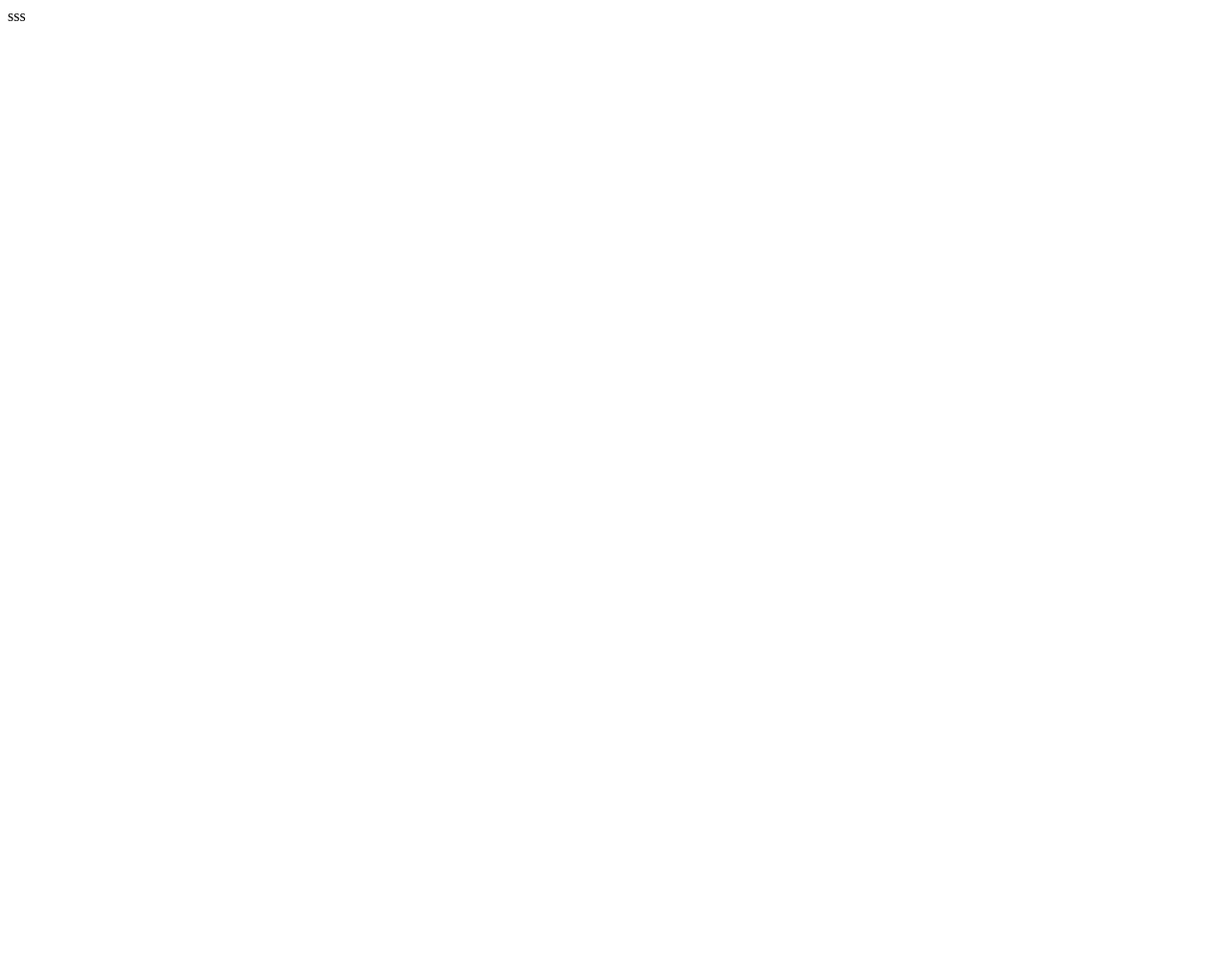
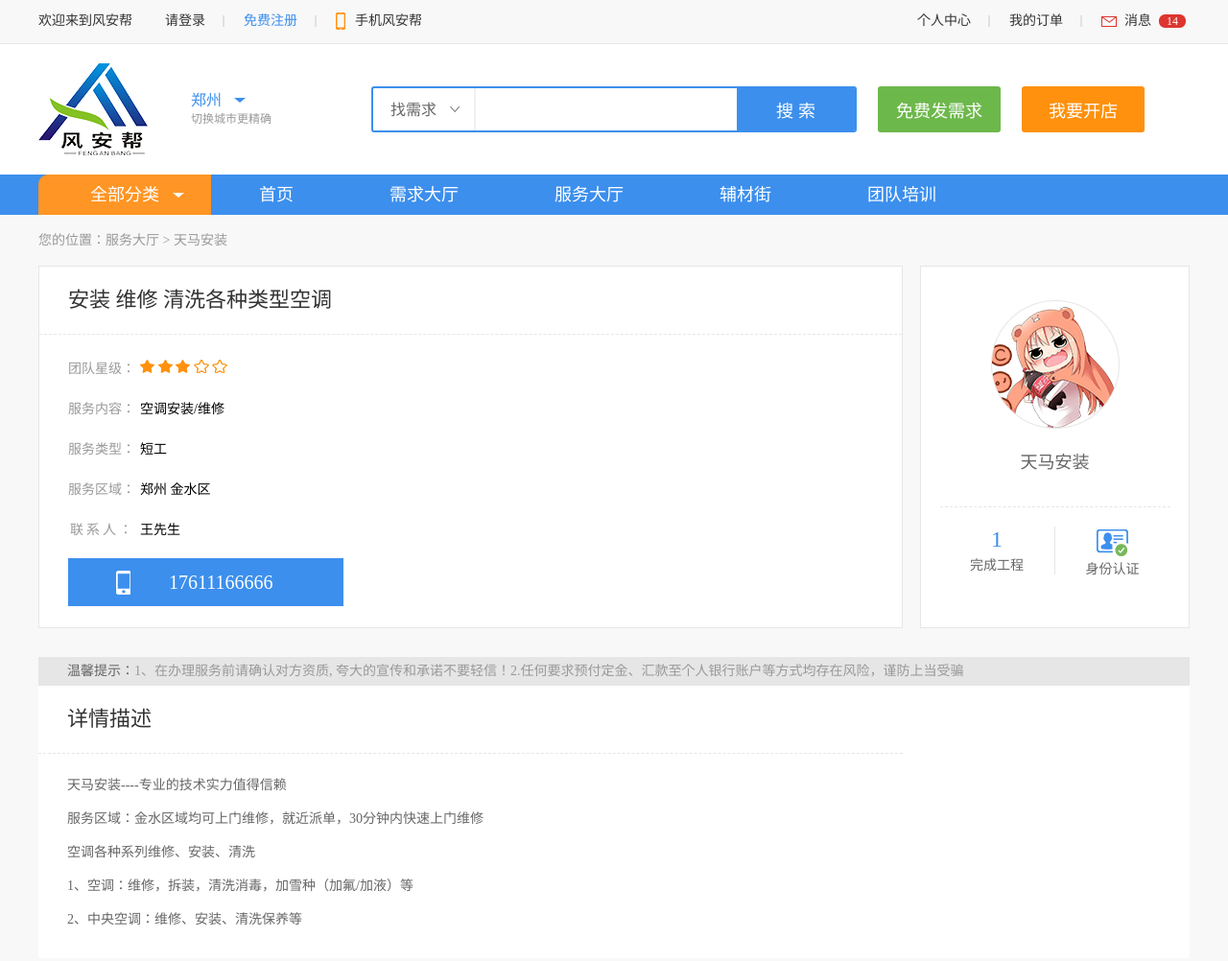
Before and after one commit to SAVING-Liu/fenganbang-pc, a plain HTML site: page installation_Details.html in a window 1280 px wide. Shown: the top 1002 px of the page at 96% size. Before the commit the page ends 800 px from the top, so only its background shows below. Drawn offline with Linux system fonts and the light colour scheme.

Commit message:
安装团队详情完成

```diff
--- /dev/null
+++ b/css/zpf_style.css
@@ -0,0 +1,205 @@
+*{
+	margin: 0;
+	padding: 0;
+	border: 0;
+}
+p,a,li,h1,h2,h3,h4,h5,span{
+	font-family: "微软雅黑";
+}
+ul li{
+	list-style: none;
+}
+a{
+	text-decoration: none;
+}
+.zpf_ins_wrap{
+	width: 1200px;
+	height: auto;
+	margin: 0 auto;
+	overflow: hidden;
+}
+.zpf_ins_head{
+	width: 100%;
+	height: 53px;
+	overflow: hidden;
+}
+.zpf_ins_head p{
+	font-size: 14px;
+	color: #999;
+	line-height: 53px;
+}
+.zpf_ins_cont{
+	width: 100%;
+	height: 378px;
+}
+.zpf_ins_cont_left{
+	width: 899px;
+	height: 376px;
+	border: 1px #e6e6e6 solid;
+	background: #ffffff;
+	float: left;
+}
+.zpf_ins_cont_l_o{
+	width: 100%;
+	height: 70px;
+	border-bottom: 1px #e6e6e6 dashed;
+}
+.zpf_ins_cont_l_o h5{
+	font-size: 22px;
+	font-weight: 100;
+	padding-left: 30px;
+	line-height: 70px;
+}
+.zpf_ins_cont_l_t{
+	width: 100%;
+	height: 42px;
+	overflow: hidden;
+}
+.zpf_ins_cont_l_t p{
+	display: block;
+	width: 100px;
+	height: 15px;
+	font-size: 14px;
+	margin-top: 24px;
+	color: #999999;
+	text-align: right;
+	float: left;
+}
+.zpf_ins_cont_t_o{
+	width: auto;
+	margin-top: 26px;
+	height: 15px;
+	margin-left: 5px;
+	float: left;
+}
+.zpf_ins_cont_t_o p{
+	font-size: 14px;
+	margin-top: 0;
+	text-align: left;
+	color: black;
+}
+.zpf_ins_cont_l_s{
+	width: 287px;
+	height: 50px;
+	margin-top: 23px;
+	margin-left: 30px;
+	background: #3c8fed;
+	cursor: pointer;
+	overflow: hidden;
+}
+.zpf_ins_cont_l_s img{
+	display: block;
+	margin-left: 50px;
+	margin-top: 13px;
+	float: left;
+}
+.zpf_ins_cont_l_s p{
+	float: left;
+	font-size: 20px;
+	color: white;
+	line-height: 50px;
+	padding-left: 40px;
+}
+.zpf_ins_cont_right{
+	width: 279px;
+	height: 376px;
+	border: 1px #e6e6e6 solid;
+	background: #ffffff;
+	float: right;
+}
+.zpf_ins_cont_r_o{
+	width: 240px;
+	height: 250px;
+	border-bottom: 1px #e6e6e6 dashed;
+	margin: 0 auto;
+	overflow: hidden;
+}
+.zpf_ins_cont_r_o img{
+	display: block;
+	margin: 35px auto 20px auto;
+}
+.zpf_ins_cont_r_o p{
+	font-size: 18px;
+	color: #666;
+	text-align: center;
+}
+.zpf_ins_cont_r_t{
+	width: 240px;
+	height: 50px;
+	margin: 20px auto 0 auto;
+}
+.zpf_ins_cont_r_t_l{
+	width: 50%;
+	height: 50px;
+	border-right: 1px #e6e6e6 solid;
+	box-sizing: border-box;
+	overflow: hidden;
+	float: left;
+}
+.zpf_ins_cont_r_t_l h5{
+	font-size: 24px;
+	color: #3c8fed;
+	text-align: center;
+
+}
+.zpf_ins_cont_r_t_l p{
+	font-size: 14px;
+	color: #666666;
+	text-align: center;
+	margin-top: 2px;
+}
+.zpf_ins_cont_r_t_r{
+	width: 50%;
+	height: 50px;
+	float: left;
+}
+.zpf_ins_cont_r_t_r img{
+	display: block;
+	margin: 3px auto 0 auto;
+}
+.zpf_ins_cont_r_t_r p{
+	font-size: 14px;
+	color: #666666;
+	text-align: center;
+	margin-top: 2px;
+}
+.zpf_ins_main{
+	width: 100%;
+	height: 314px;
+	margin: 30px auto 55px auto;
+	background: white;
+}
+.zpf_ins_main_o{
+	width: 100%;
+	height: 30px;
+	background: #e6e6e6;
+}
+.zpf_ins_main_o p{
+	font-size: 14px;
+	color: #999;
+	line-height: 30px;
+	padding-left: 30px;
+}
+.zpf_ins_main_t{
+	width: 901px;
+    height: 376px;
+}
+.zpf_ins_main_t h5{
+	display: block;
+	width: 100%;
+    height: 70px;
+    border-bottom: 1px #e6e6e6 dashed;
+    font-size: 22px;
+    font-weight: 100;
+    text-indent: 30px;
+    line-height: 70px;
+}
+.zpf_ins_main_t p{
+	font-size: 14px;
+	color: #666;
+	padding-left: 30px;
+	line-height: 35px;
+}
+.zpf_ins_main_t p:nth-child(2){
+	margin-top: 15px;
+}
--- a/installation_Details.html
+++ b/installation_Details.html
@@ -2,9 +2,95 @@
 <html>
 	<head>
 		<meta charset="UTF-8">
+		<link rel="stylesheet" type="text/css" href="css/zpf_style.css"/>
+		<script src="js/lib/jquery-3.1.1.min.js" type="text/javascript" charset="utf-8"></script>
 		<title></title>
 	</head>
-	<body>
-		sss
+	<body style="background: #f8f8f8;">
+		<header></header>
+		<div class="zpf_ins_wrap">
+			<div class="zpf_ins_head">
+				<p>您的位置：服务大厅 > 天马安装</p>
+			</div>
+			<div class="zpf_ins_cont">
+				<div class="zpf_ins_cont_left">
+					<div class="zpf_ins_cont_l_o">
+						<h5>安装 维修 清洗各种类型空调</h5>
+					</div>
+					<div class="zpf_ins_cont_l_t">
+						<p>团队星级：</p>
+						<div class="zpf_ins_cont_t_o">
+							<img src="images/zpf_star.png"/>
+							<img src="images/zpf_star.png"/>
+							<img src="images/zpf_star.png"/>
+							<img src="images/zpf_1.png"/>
+							<img src="images/zpf_1.png"/>
+						</div>
+					</div>
+					<div class="zpf_ins_cont_l_t">
+						<p>服务内容：</p>
+						<div class="zpf_ins_cont_t_o" style="margin-top: 24px;">
+							<p>空调安装/维修</p>
+						</div>
+					</div>
+					<div class="zpf_ins_cont_l_t">
+						<p>服务类型：</p>
+						<div class="zpf_ins_cont_t_o" style="margin-top: 24px;">
+							<p>短工</p>
+						</div>
+					</div>
+					<div class="zpf_ins_cont_l_t">
+						<p>服务区域：</p>
+						<div class="zpf_ins_cont_t_o" style="margin-top: 24px;">
+							<p>郑州 金水区</p>
+						</div>
+					</div>
+					<div class="zpf_ins_cont_l_t">
+						<p style="letter-spacing: 3px;">联系人：</p>
+						<div class="zpf_ins_cont_t_o" style="margin-top: 24px;">
+							<p>王先生</p>
+						</div>
+					</div>
+					<div class="zpf_ins_cont_l_s">
+						<img src="images/zpf_2.png"/>
+						<p>17611166666</p>
+					</div>
+				</div>
+				<div class="zpf_ins_cont_right">
+					<div class="zpf_ins_cont_r_o">
+						<img src="images/zpf_3.png"/>
+						<p>天马安装</p>
+					</div>
+					<div class="zpf_ins_cont_r_t">
+						<div class="zpf_ins_cont_r_t_l">
+							<h5>1</h5>
+							<p>完成工程</p>
+						</div>
+						<div class="zpf_ins_cont_r_t_r">
+							<img src="images/zpf_4.png"/>
+							<p>身份认证</p>
+						</div>
+					</div>
+				</div>
+			</div>
+			<div class="zpf_ins_main">
+				<div class="zpf_ins_main_o">
+					<p><span style="color: #666;">温馨提示：</span>1、在办理服务前请确认对方资质, 夸大的宣传和承诺不要轻信！2.任何要求预付定金、汇款至个人银行账户等方式均存在风险，谨防上当受骗</p>
+				</div>
+				<div class="zpf_ins_main_t">
+					<h5>详情描述</h5>
+					<p>天马安装----专业的技术实力值得信赖</p>
+					<p>服务区域：金水区域均可上门维修，就近派单，30分钟内快速上门维修</p>
+					<p>空调各种系列维修、安装、清洗</p>
+					<p>1、空调：维修，拆装，清洗消毒，加雪种（加氟/加液）等</p>
+					<p>2、中央空调：维修、安装、清洗保养等</p>
+				</div>
+			</div>
+		</div>
+		<footer></footer>
 	</body>
+	<script type="text/javascript">
+		$("header").load("header.html");
+		$("footer").load("footer.html")
+	</script>
 </html>
```
Also changed, not shown: images/zpf_1.png (added), images/zpf_2.png (added), images/zpf_3.png (added), images/zpf_4.png (added), images/zpf_star.png (added).
